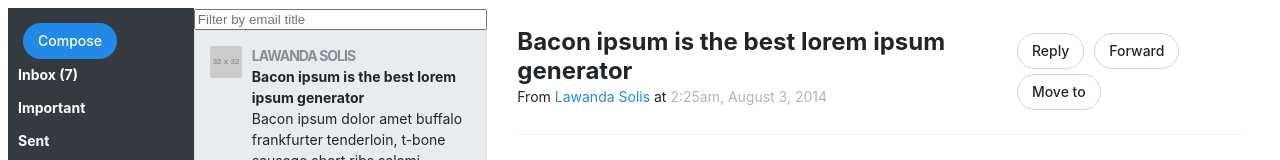
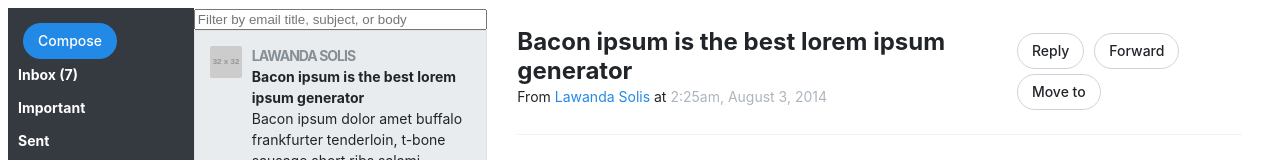
Before and after one commit to marclevetin/progressUI-email-inbox-mockup, a React (Create React App) app: page / in a window 1280 px wide. Shown: the top 160 px of the page. Built offline with nearby package versions, Linux system fonts and the light colour scheme.

Commit message:
improved filter function to include subject and body

```diff
--- a/src/containers/EmailList/EmailList.js
+++ b/src/containers/EmailList/EmailList.js
@@ -13,6 +13,7 @@ class EmailList extends Component {
 
     handleChange = (event) => {
         const {value} = event.target;
+
         this.setState({
             searchTerm: value
         });
@@ -26,7 +27,11 @@ class EmailList extends Component {
     }
 
     render () {
-        const filteredEmails = this.props.emails.filter(email => email.title.includes(this.state.searchTerm))
+        const filteredEmails = this.props.emails.filter(email => email.title.toLowerCase().includes(this.state.searchTerm.toLowerCase())
+                                                                || email.name.toLowerCase().includes(this.state.searchTerm.toLowerCase())
+                                                                || email.message.toLowerCase().includes(this.state.searchTerm.toLowerCase())
+                                                        )
+
         const allEmailSummaries = (filteredEmails.length !== 0)
                 ? filteredEmails.map(email =>
                     <EmailSummary
@@ -49,7 +54,7 @@ class EmailList extends Component {
 
         return(
             <div className="col-md-3 fix-height">
-                <input type="text" onChange={this.handleChange} placeholder="Filter by email title" className="input" value={this.state.searchTerm}/>
+                <input type="text" onChange={this.handleChange} placeholder="Filter by email title, subject, or body" className="input" value={this.state.searchTerm}/>
                 {allEmailSummaries}
             </div>
         )
```
